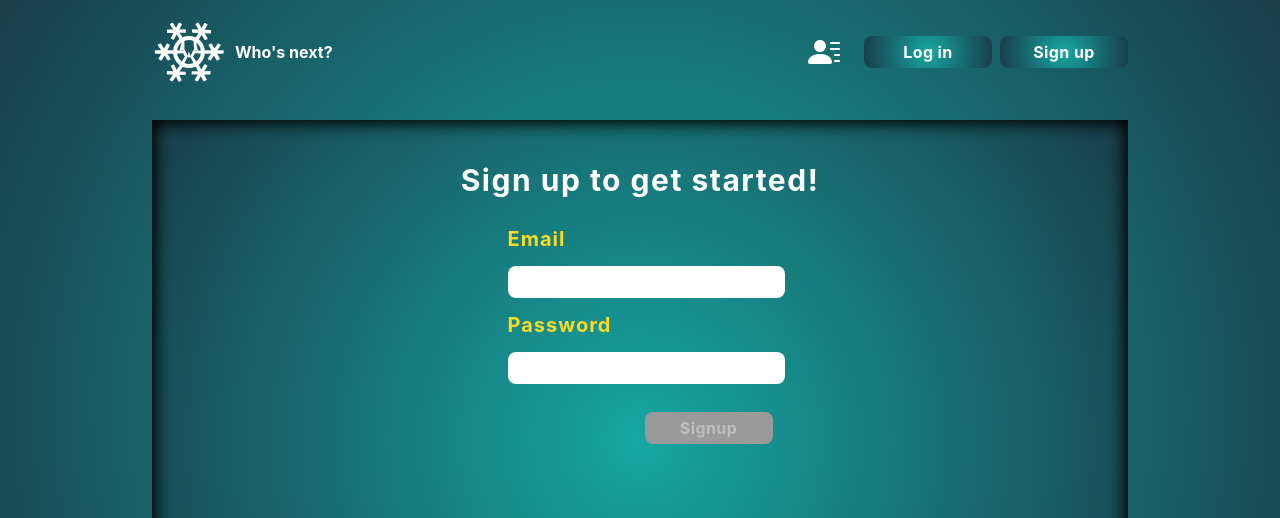
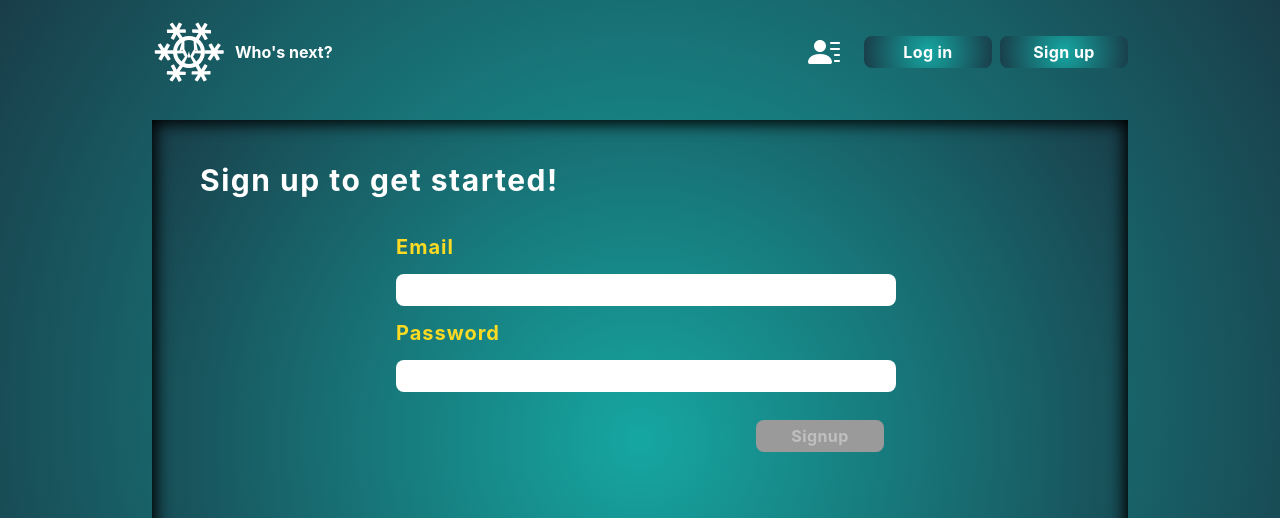
Before and after one commit to Da-Colon/whos-next-app, a React (Create React App) app: page /signup in a window 1280 px wide. Shown: the top 518 px of the page. Built offline with nearby package versions, Linux system fonts and the light colour scheme.

Commit message:
updated layout of signup form to match sin up

```diff
--- a/src/components/pages/signup/SignupForm.js
+++ b/src/components/pages/signup/SignupForm.js
@@ -5,11 +5,11 @@ import Label from '../../layout/Label'
 import ErrorUI from '../../layout/ErrorUI'
 
 const SignupForm = ({values, errors, touched, handleSubmit, handleChange}) => {
-  const buttonDisabled = () => (!values.email || !values.password || errors.length === 0) === true
+  const buttonDisabled = () => (!values.email || !values.password) === true
   return (
-    <form className="p-4 flex flex-col gap-2" onSubmit={handleSubmit}>
+    <form className="p-4 mt-16 flex flex-col gap-2 w-1/2" onSubmit={handleSubmit}>
       <Label text="Email" htmlFor="email" />
-      <Input type="email" variant="text" name="email" id="email" onChange={handleChange} value={values.email} />
+      <Input type="text" variant="text" name="email" id="email" onChange={handleChange} value={values.email} />
       <Label text="Password" htmlFor="password"  />
       <Input type="password" variant="text" name="password" id="password" onChange={handleChange} value={values.password}/>
       {!!errors && touched.email &&  touched.password &&
--- a/src/components/pages/signup/index.js
+++ b/src/components/pages/signup/index.js
@@ -19,7 +19,7 @@ const SignupPage = () => {
   }
   return (
     <Container>
-      <Heading variant="one" label="Sign up to get started!" />
+      <Heading variant="one" label="Sign up to get started!" addClasses="absolute left-12"/>
       <FormikContainer handleSubmit={(values) => handleSubmit(values)} initialValues={signupInitialValues} validationSchema={signupValidationSchema} >
         {({values, errors, handleSubmit, touched, handleChange}) => (
           <SignupForm values={values} touched={touched} errors={errors} handleSubmit={handleSubmit} handleChange={handleChange} />
--- a/src/constants/validationSchemas.js
+++ b/src/constants/validationSchemas.js
@@ -2,14 +2,14 @@ import * as Yup from 'yup'
 
 export const loginValidationSchema = () => {
   return Yup.object().shape({
-    email: Yup.string().email('Check email format').required('Email is required'),
+    email: Yup.string().email('Incorrect email format').required('Email is required'),
     password: Yup.string().min(4, 'Password must be more than 4 characters').required('Password is required')
   })
 }
 
 export const signupValidationSchema = () => {
   return Yup.object().shape({
-    email: Yup.string().email().required('Email is required'),
+    email: Yup.string().email('Incorrect email format').required('Email is required'),
     password: Yup.string().required('Password is required')
   })
 }
```
